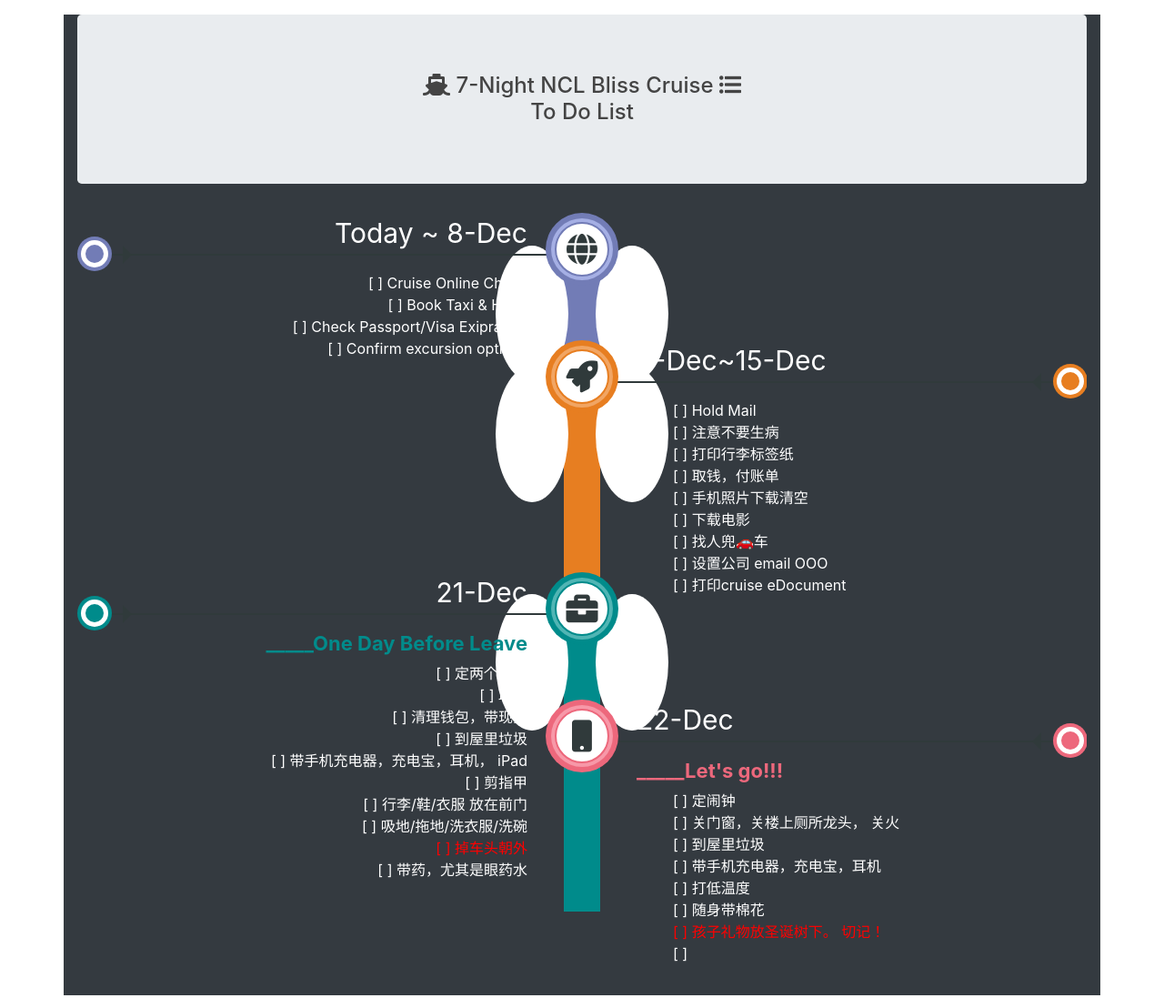
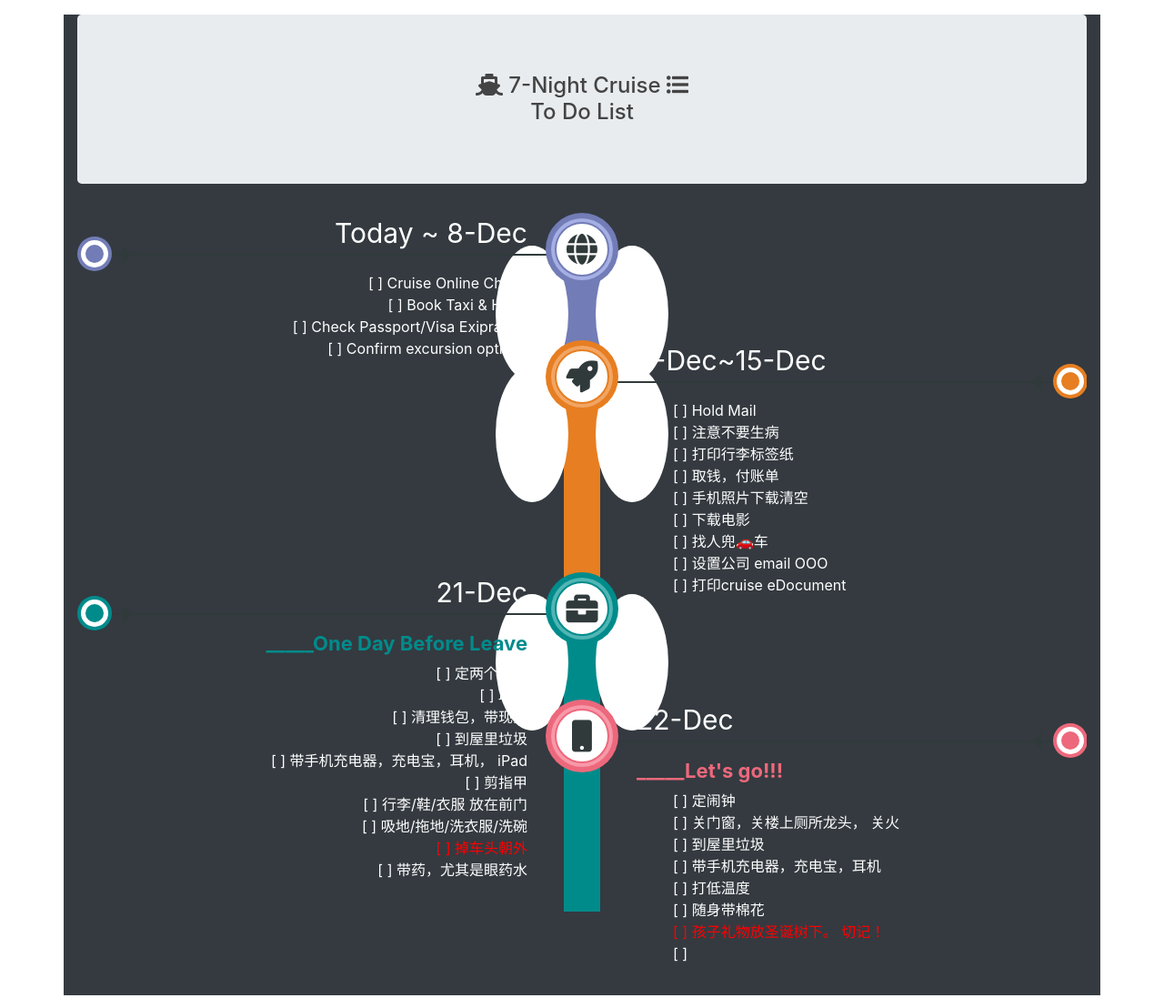
Before and after one commit to kzhangkzhang/vacation-todo, a website: page index.html in a window 1280 px wide. Shown: the top 1097 px of the page at 91% size. Drawn offline with nearby package versions, Linux system fonts and the light colour scheme.

Commit message:
change title

```diff
--- a/index.html
+++ b/index.html
@@ -22,8 +22,8 @@
   <body>
     <div class="container bg-dark text-white">
       <h4 class="jumbotron text-center mt-3">
-        <i class="fas fa-ship"></i> 7-Night NCL Bliss Cruise
-        <i class="fas fa-list-ul"></i><br />To Do List
+        <i class="fas fa-ship"></i> 7-Night Cruise <i class="fas fa-list-ul"></i
+        ><br />To Do List
       </h4>
       <div class="row">
         <div class="col-md-12">
```
